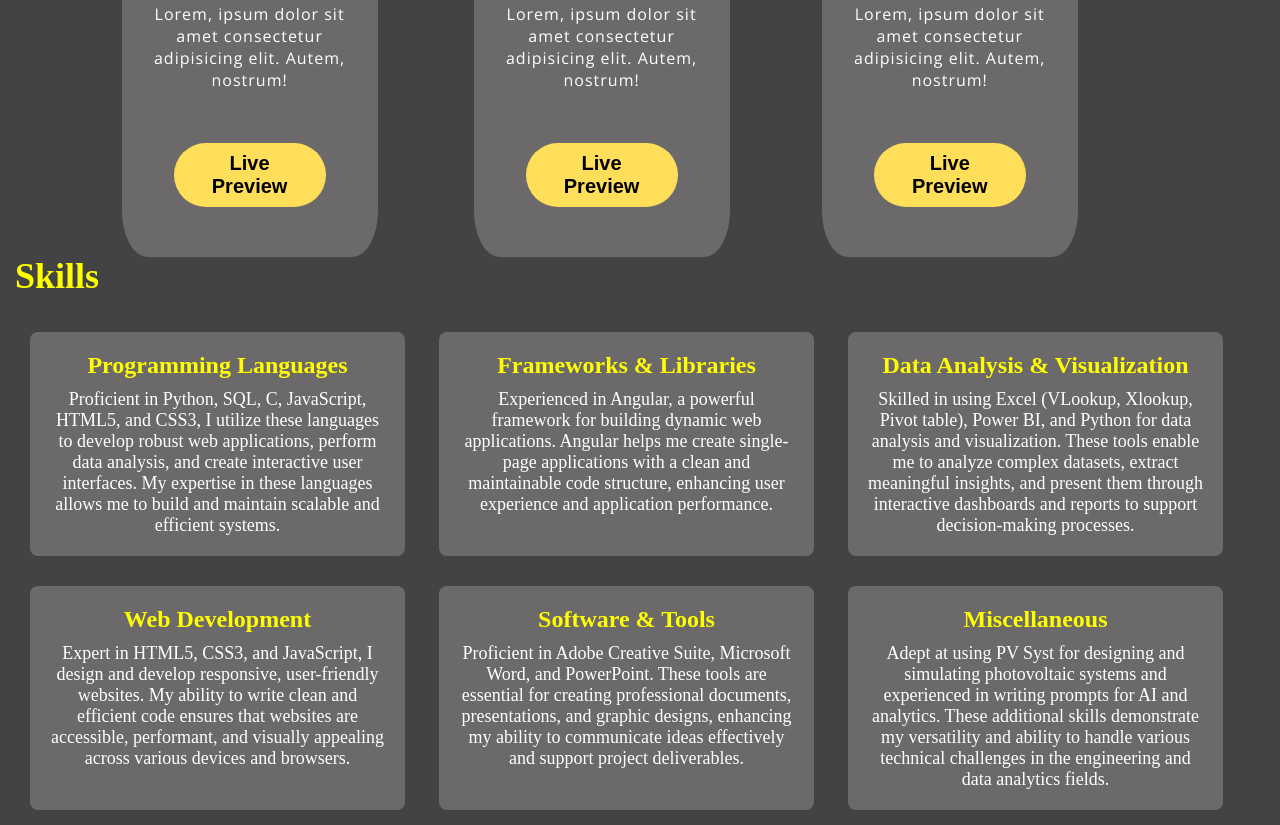
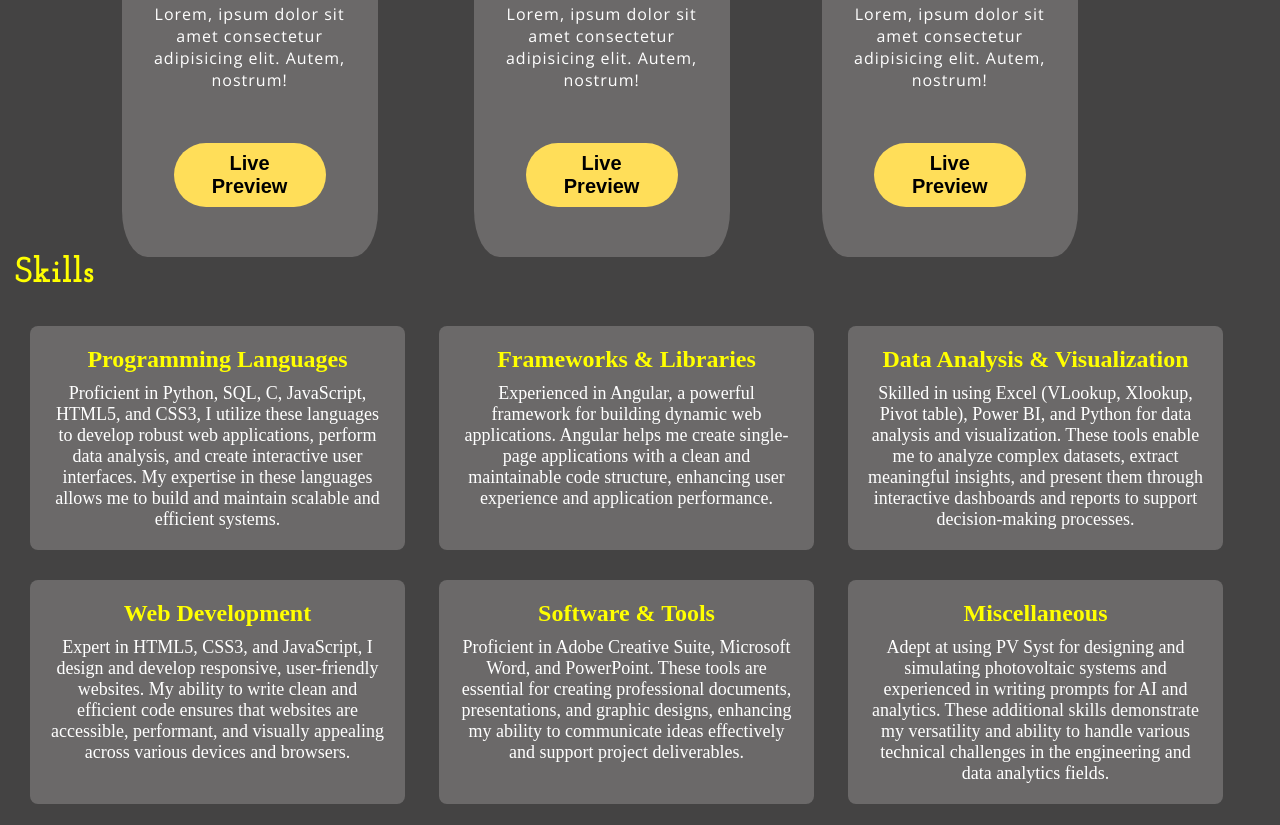
Before and after one commit to hay-aman/Aman_portfolio, a plain HTML site: page index.html in a window 1280 px wide. Shown: the part 1325-2150 px from the top of the page. Drawn offline with nearby package versions, Linux system fonts and the light colour scheme; a web font is replaced by a local one.

Commit message:
Update style.css

```diff
--- a/style.css
+++ b/style.css
@@ -502,6 +502,7 @@ section .proj-cards-4:hover {
 }
 
 #skills h2 {
+    font-family: "Josefin Slab", serif;
     /* background-color: #fff; */
     left: 32%;
     font-size: 36px;
```
